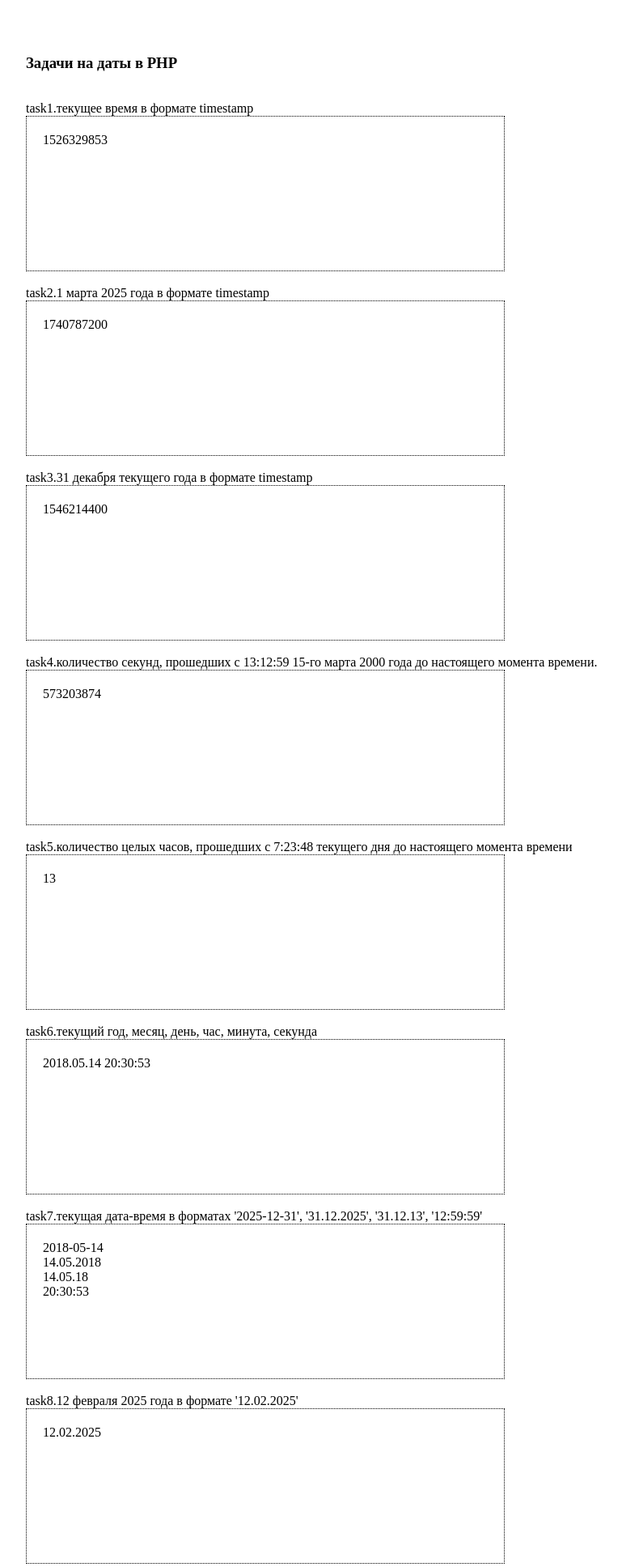
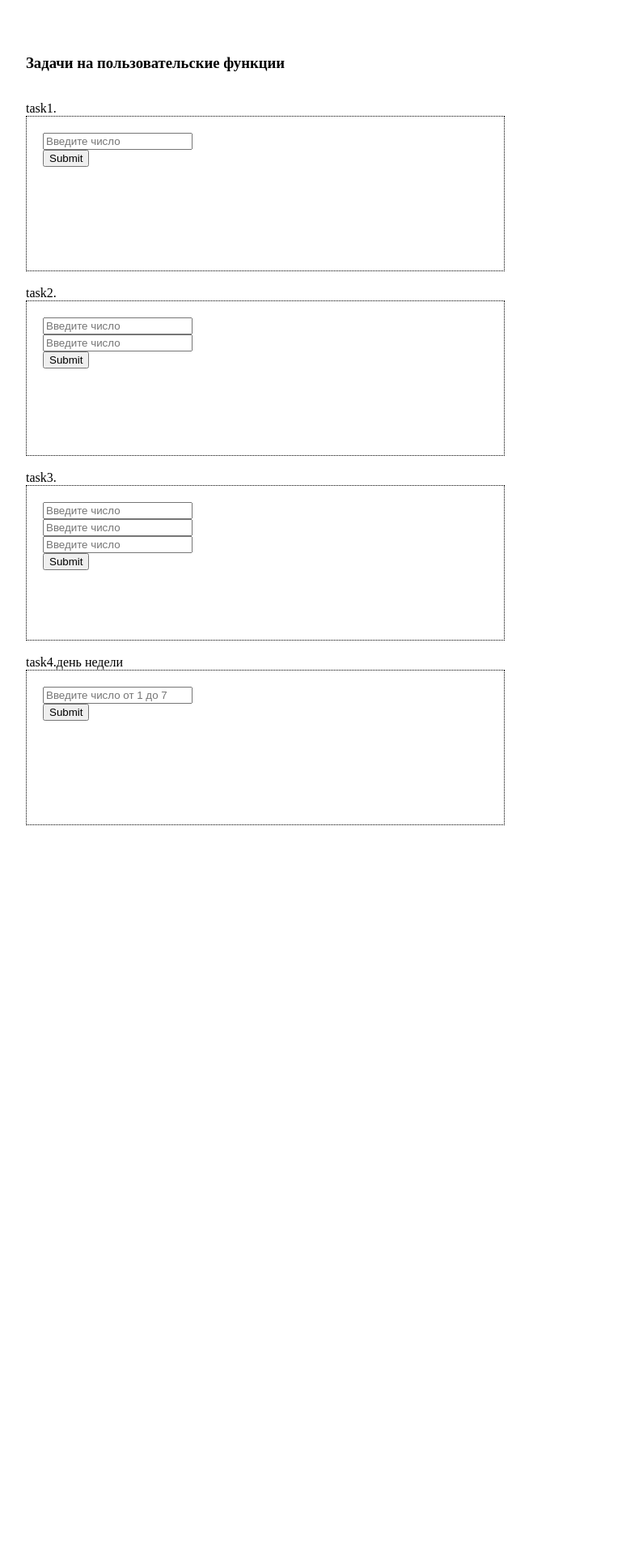
Before and after one commit to PeterKapitonov/php-labwork, a PHP site: page / in a window 1280 px wide. Shown: the top 1935 px of the page at 81% size, without its empty margins (16-785 px from the left). After the commit the page ends 1019 px from the top, so only its background shows below. Run offline with PHP 8.4, Linux system fonts and the light colour scheme.

Commit message:
12.Задачи на пользовательские функции

```diff
--- a/index.php
+++ b/index.php
@@ -8,178 +8,90 @@
 </head>
 <body>
 
-	<h3>Задачи на даты в PHP</h3><br><span>task1.текущее время в формате timestamp</span><div class="window">
+	<h3>Задачи на пользовательские функции</h3><br>
+	<span>task1.</span>
+	<div class="window">
+		<form action="" method="GET">
+			<input type="text" name="num1" placeholder="Введите число"><br>
+			<input type="submit" name="submit1">
+		</form>
 <?php
-	echo time();
+	if (isset($_REQUEST['submit1'])) {
+		$num = $_REQUEST['num1'];
+		echo 'квадрат числа '.$num.' равен: '.func1($num);
+
+	}
+	function func1($num){
+		return  $num*$num;
+	}
 ?>
 	</div><br>
 
 
 <!--      -------- Task2-----------         -->
-	<span>task2.1 марта 2025 года в формате timestamp</span>
+	<span>task2.</span>
 	<div class="window">
+		<form action="" method="GET">
+			<input type="text" name="num2-1" placeholder="Введите число"><br>
+			<input type="text" name="num2-2" placeholder="Введите число"><br>
+			<input type="submit" name="submit2">
+		</form>
 <?php
-	echo mktime(0, 0, 0, 3, 1, 2025);
+	if (isset($_REQUEST['submit2'])) {
+		$num1 = $_REQUEST['num2-1'];
+		$num2 = $_REQUEST['num2-2'];
+		echo 'cумма чисел '.$num1. ' и '.$num2.' равен: '.func2($num1,$num2);
+
+	}
+	function func2($num1,$num2){
+		return  $num1+$num2;
+	}
 ?>
 	</div><br>
 
 
+
 <!--      -------- Task3-----------         -->
-	<span>task3.31 декабря текущего года в формате timestamp</span>
+	<span>task3.</span>
 	<div class="window">
+		<form action="" method="GET">
+			<input type="text" name="num3-1" placeholder="Введите число"><br>
+			<input type="text" name="num3-2" placeholder="Введите число"><br>
+			<input type="text" name="num3-3" placeholder="Введите число"><br>
+			<input type="submit" name="submit3">
+		</form>
 <?php
-	echo mktime(0, 0, 0, 12, 31);
+	if (isset($_REQUEST['submit3'])) {
+		$num1 = $_REQUEST['num3-1'];
+		$num2 = $_REQUEST['num3-2'];
+		$num3 = $_REQUEST['num3-3'];
+		echo 'разность чисел '.$num1. ' и '.$num2.' делённый на '.$num3.' равен: '.func3($num1,$num2,$num3);
+
+	}
+	function func3($num1,$num2,$num3){
+		return  ($num1-$num2)/$num3;
+	}
 ?>
 	</div><br>
-
 <!--      -------- Task4-----------         -->
-	<span>task4.количество секунд, прошедших с 13:12:59 15-го марта 2000 года до настоящего момента времени.</span>
-	<div class="window">
-<?php
-	echo time() - mktime(13, 12, 59, 3, 15, 2000);
-?>
-	</div><br>
-
-<!--      -------- Task5-----------         -->
-	<span>task5.количество целых часов, прошедших с 7:23:48 текущего дня до настоящего момента времени</span>
-	<div class="window">
-<?php
-	$sec = time() - mktime(7, 23, 48); //количество часов
-	echo floor($sec / (60 * 60));
-?>
-	</div><br>
-
-<!--      -------- Task6-----------         -->
-	<span>task6.текущий год, месяц, день, час, минута, секунда</span>
-	<div class="window">
-<?php
-	echo date('Y.m.d H:i:s');
-?>
-	</div><br>
-
-<!--      -------- Task7-----------         -->
-	<span>task7.текущая дата-время в форматах '2025-12-31', '31.12.2025', '31.12.13', '12:59:59'</span>
-	<div class="window">
-<?php
-	echo date('Y-m-d').'<br>'; //в формате '2025-12-31'
-	echo date('d.m.Y').'<br>'; //в формате '31.12.2025'
-	echo date('d.m.y').'<br>'; //в формате '31.12.13'
-	echo date('H:i:s').'<br>'; //в формате '12:59:59'
-?>
-	</div><br>
-
-<!--      -------- Task8-----------         -->
-	<span>task8.12 февраля 2025 года в формате '12.02.2025'</span>
-	<div class="window">
-<?php
-	echo date('d.m.Y',  mktime(0, 0, 0, 2, 12, 2025));
-?>
-	</div><br>
-
-<!--      -------- Task9-----------         -->
-	<span>task9. какой день недели был 06.06.2006</span>
-	<div class="window">
-<?php
-	$week = array('вс', 'пн', 'вт', 'ср','чт', 'пт', 'сб');
-	echo $week[date('w',  mktime(0, 0, 0, 1, 1, 1))];
-?>
-	</div><br>
-
-<!--      -------- Task10-----------         -->
-	<span>task10.название текущего месяца</span>
-	<div class="window">
-<?php
-	$month = array(
-		1=>'янв', 'фев', 'мар', 'апр', 'май', 'июнь',
-		'июль', 'авг', 'сен', 'окт', 'ноя', 'дек'
-	);
-	echo $month[date('n')];
-?>
-	</div><br>
-
-<!--      -------- Task11-----------         -->
-	<span>task11.количество дней в текущем месяце</span>
-	<div class="window">
-<?php
-	echo date('t');
-?>
-	</div><br>
-
-<!--      -------- Task12-----------         -->
-	<span>task12.скрипт определяет високосный ли год</span>
+	<span>task4.день недели</span>
 	<div class="window">
 		<form action="" method="GET">
-			<input type="text" name="year12" placeholder="введите год">
-			<input type="submit">
+			<input type="text" name="num4" placeholder="Введите число от 1 до 7"><br>
+			<input type="submit" name="submit4">
 		</form>
 <?php
-	if (isset($_REQUEST['year12'])) {
-		$year = $_REQUEST['year12'];
-		if (date('L', mktime(0, 0, 0, 1, 1, $year)) == 1) {
-			echo 'год високосный';
-		} else {
-			echo 'год не високосный';
-		}
+	if (isset($_REQUEST['submit4'])) {
+		$num = $_REQUEST['num4'];
+		echo 'сегодня '.func4($num);
+
+	}
+	function func4($num){
+		$arr = array(1=>'пн', 'вт', 'ср', 'чт', 'пт', 'сб', 'вс');
+		return $arr[$num];
 	}
 ?>
 	</div><br>
 
-<!--      -------- Task13-----------         -->
-	<span>task13.дата в формате '31.12.2025'.</span>
-	<div class="window">
-		<form action="" method="GET">
-			<input type="text" name="date13" placeholder="31.12.2025">
-			<input type="submit">
-		</form>
-<?php
-	if (isset($_REQUEST['date13'])) {
-		$date = explode('.', $_REQUEST['date13']);
-		$week = array('вс', 'пн', 'вт', 'ср','чт', 'пт', 'сб');
-		echo $week[date('w',  mktime(0, 0, 0, $date[1], $date[0], $date[2]))];
-	}
-?>
-	</div><br>
-
-<!--      -------- Task14-----------         -->
-	<span>task14.После ввода даты в формате '2025-12-31' выдаёт месяц словом.</span>
-	<div class="window">
-		<form action="" method="GET">
-			<input type="text" name="date14" placeholder="2025-12-31">
-			<input type="submit">
-		</form>
-<?php
-	if (isset($_REQUEST['date14'])) {
-		$date = explode('-', $_REQUEST['date14']);
-		$month = array(
-			1=>'янв', 'фев', 'мар', 'апр', 'май', 'июнь',
-			'июль', 'авг', 'сен', 'окт', 'ноя', 'дек'
-		);
-		echo $month[date('n',  mktime(0, 0, 0, $date[1], $date[2], $date[0]))];
-	}
-?>
-
-	</div><br>
-
-<!--      -------- Task15-----------         -->
-	<span>task15.форма, которая спрашивает две даты в формате '2025-12-31'.сравнивает, какая из введенных дат больше.</span>
-	<div class="window">
-		<form action="" method="GET">
-			<input type="text" name="date15-1" placeholder="2025-12-31"><br>
-			<input type="text" name="date15-2" placeholder="2025-12-31"><br>
-			<input type="submit">
-		</form>
-<?php
-	if (isset($_REQUEST['date15-1']) and isset($_REQUEST['date15-2'])) {
-		$date1 = $_REQUEST['date15-1'];
-		$date2 = $_REQUEST['date15-2'];
-		if ($date1 > $date2) {
-			echo $date1;
-		} else {
-			echo $date2;
-		}
-	}
-?>
-
-	</div><br>
 </body>
 </html>
```
